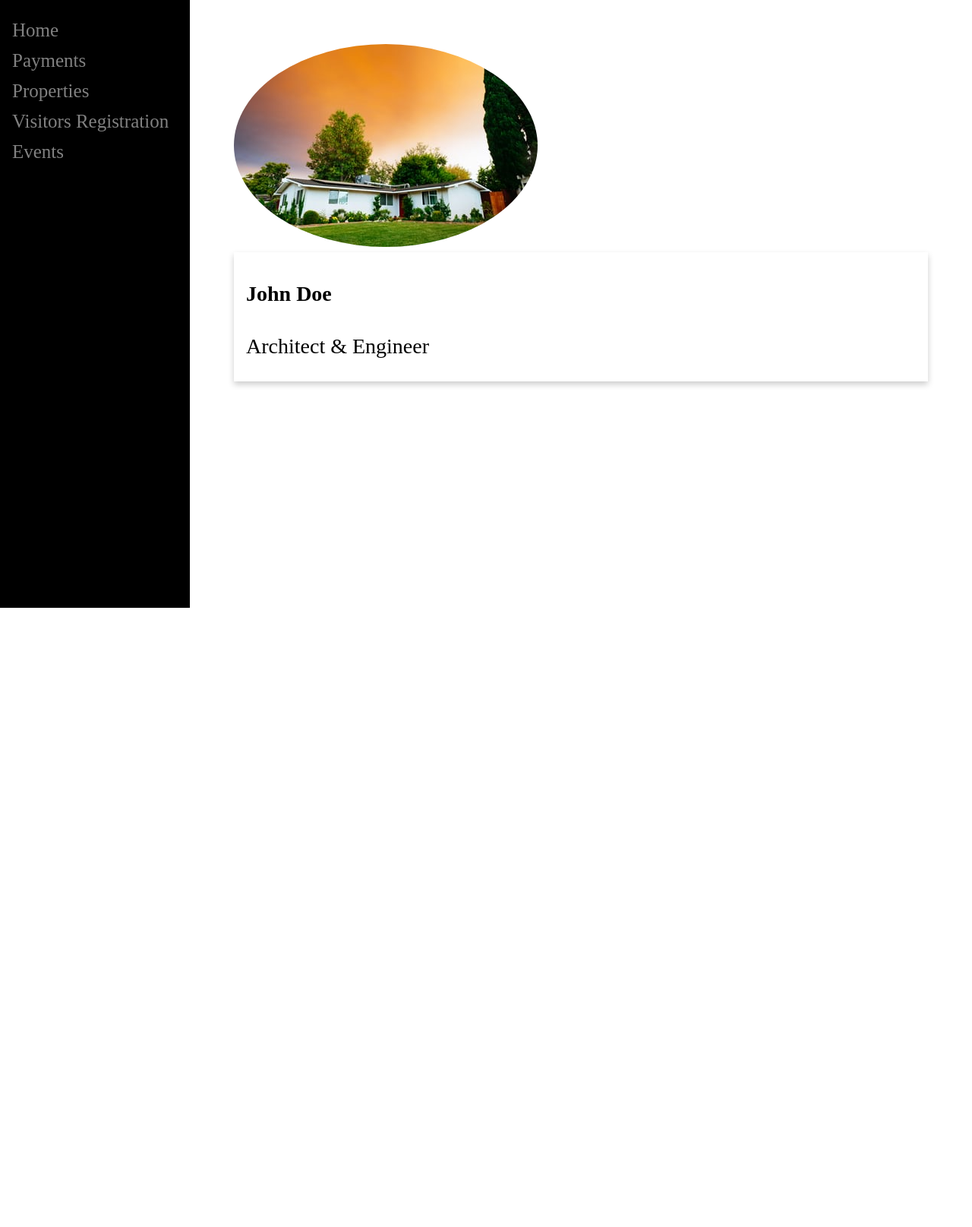
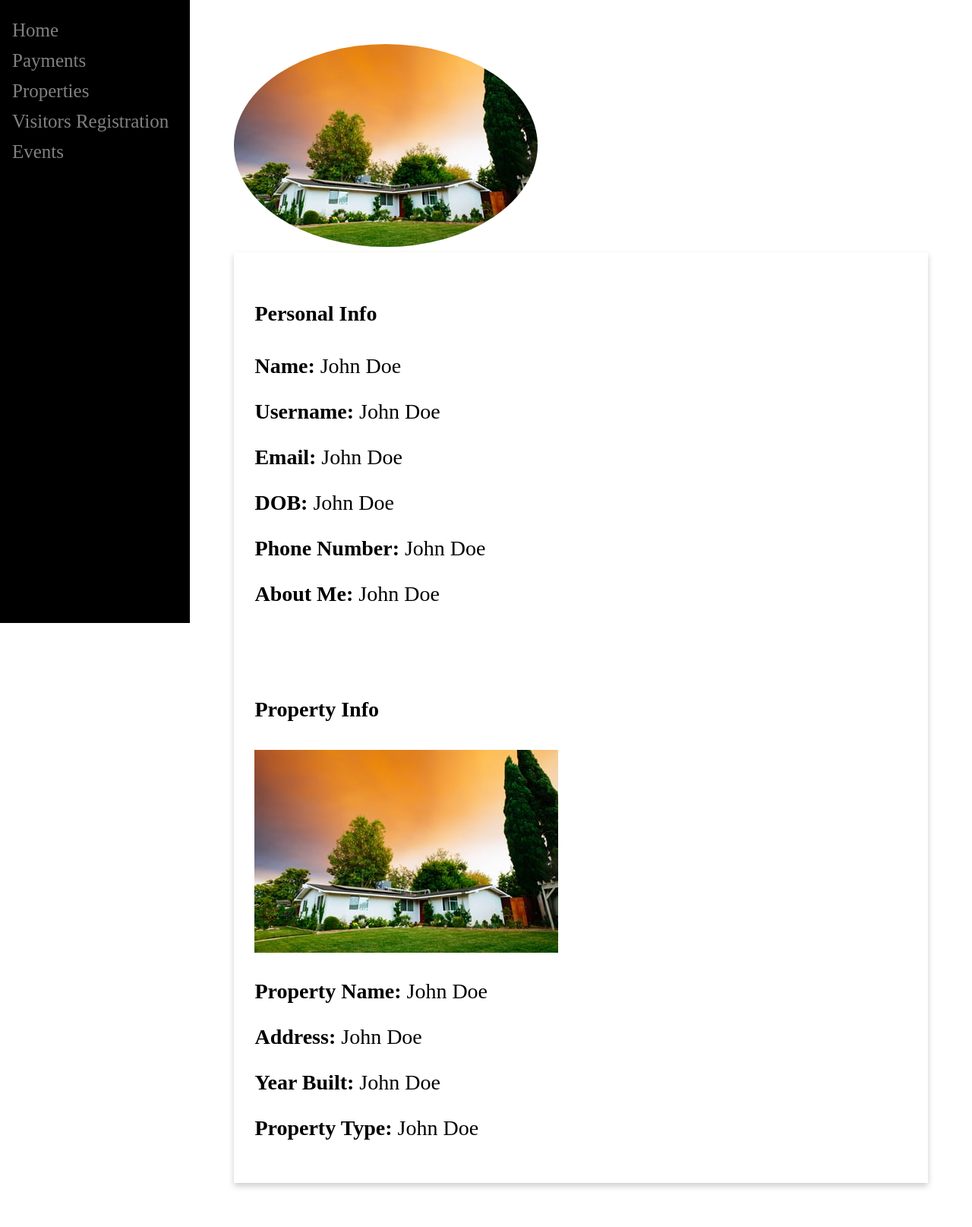
Before and after one commit to drgreatwonder/LakeView, a PHP site: page /dashboard.php in a window 1280 px wide. Shown: the whole page at 76% size. Before the commit the page ends 800 px from the top, so only its background shows below. Run offline with PHP 8.4, Linux system fonts and the light colour scheme.

Commit message:
form and dashboard updated

```diff
--- a/asset/css/dashboards.css
+++ b/asset/css/dashboards.css
@@ -36,7 +36,7 @@
     .sidenav a {font-size: 18px;}
   }
 
-  img {
+  .profilepix {
     border-radius: 50%;
   }
 
@@ -55,3 +55,16 @@
   .container {
     padding: 2px 16px;
   }
+
+  #housepix {
+    border-radius: unset !important;
+  }
+
+  .personalinfo {
+    padding: 3%;
+  }
+
+  .propertyinfo {
+
+    padding: 3%;
+  }
--- a/dashboard.php
+++ b/dashboard.php
@@ -19,13 +19,27 @@
 
   <!-- Page content -->
   <div class="main">
-    <img src="asset/images/in.jpg" alt="Avatar">
+    <img src="asset/images/in.jpg" alt="Avatar" class="profilepix">
 
   <div class="card">
   <!-- <img src="img_avatar.png" alt="Avatar" style="width:100%"> -->
-  <div class="container">
-    <h4><b>John Doe</b></h4>
-    <p>Architect & Engineer</p>
+  <div class="container personalinfo">
+    <h4>Personal Info</h4>
+    <p><b>Name: </b> John Doe</p>
+    <p><b>Username: </b> John Doe</p>
+    <p><b>Email: </b> John Doe</p>
+    <p><b>DOB: </b> John Doe</p>
+    <p><b>Phone Number: </b> John Doe</p>
+    <p><b>About Me: </b> John Doe</p>
+  </div>
+
+  <div class="container propertyinfo">
+    <h4>Property Info</h4>
+    <img src="asset/images/in.jpg" alt="Avatar" id="housepix">
+  <p><b>Property Name: </b> John Doe</p>
+    <p><b>Address: </b> John Doe</p>
+    <p><b>Year Built: </b> John Doe</p>
+    <p><b>Property Type: </b> John Doe</p>
   </div>
   </div>
 </div>
--- a/header.php
+++ b/header.php
@@ -53,6 +53,10 @@
     </div>
   </nav>
 
+
+
+
+
 <!--<nav class="navbar navbar-expand-lg navbar-dark fixed-top scrolling-navbar">
     <div class="container">
       <a class="navbar-brand" href="#">Navbar</a>
```
